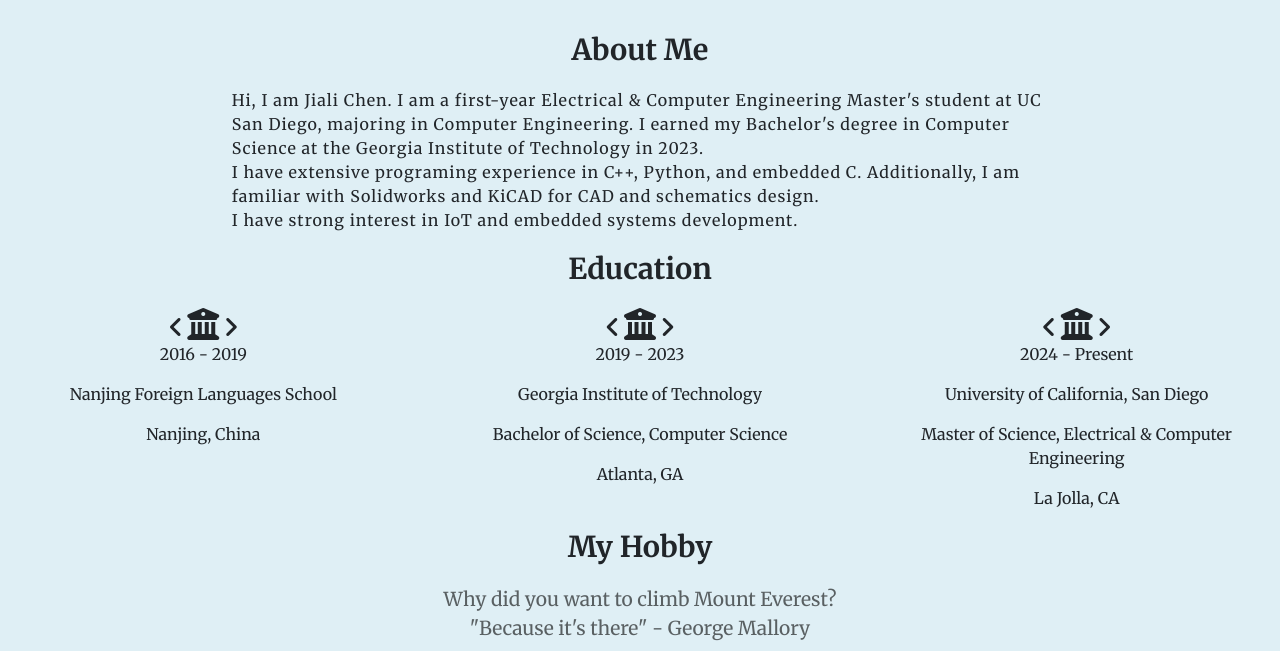
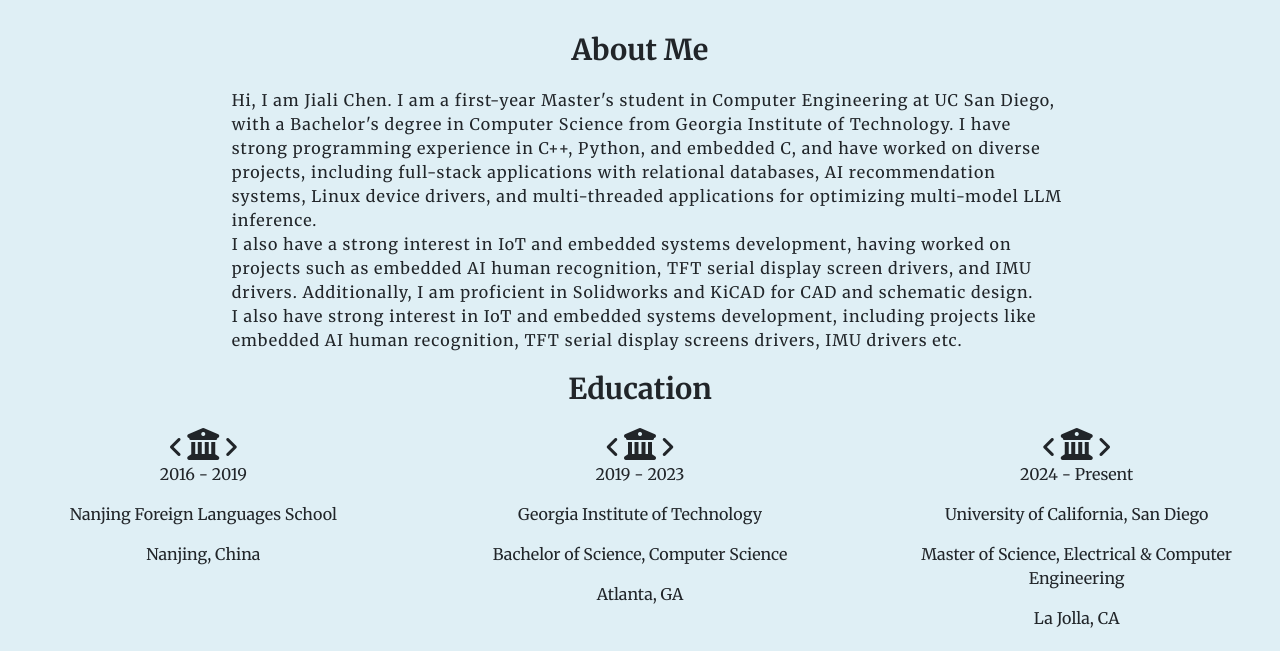
Before and after one commit to Gary-ChenJL/Gary-ChenJL.github.io, a plain HTML site: page index.html in a window 1280 px wide. Shown: the part 1098-1749 px from the top of the page. Drawn offline with nearby package versions, Linux system fonts and the light colour scheme.

Commit message:
update detailed about me section

```diff
--- a/index.html
+++ b/index.html
@@ -105,11 +105,16 @@
 			<div class="row about-me pl-3">
 				<div class="col-lg-8" style="margin: auto;">
 					<p style="letter-spacing: 1px">Hi, I am Jiali Chen.
-						I am a first-year Electrical & Computer Engineering Master's student at UC San Diego, majoring in Computer Engineering.
-						I earned my Bachelor's degree in Computer Science at the Georgia Institute of Technology in 2023.<br>
-						I have extensive programing experience in C++, Python, and embedded C. Additionally, I am familiar with Solidworks and
-						KiCAD for CAD and schematics design.<br>
-						I have strong interest in IoT and embedded systems development.</p>
+						I am a first-year Master's student in Computer Engineering at UC San Diego, with a Bachelor's
+						degree in Computer Science from Georgia Institute of Technology. I have strong programming
+						experience in C++, Python, and embedded C, and have worked on diverse projects, including
+						full-stack applications with relational databases, AI recommendation systems, Linux device
+						drivers, and multi-threaded applications for optimizing multi-model LLM inference. <br>
+						I also have a strong interest in IoT and embedded systems development, having worked on projects such as embedded AI
+						human recognition, TFT serial display screen drivers, and IMU drivers. Additionally, I am
+						proficient in Solidworks and KiCAD for CAD and schematic design.<br>
+						I also have strong interest in IoT and embedded systems development, including projects like
+						embedded AI human recognition, TFT serial display screens drivers, IMU drivers etc.</p>
 				</div>
 			</div>
 			<!-- About me part ends -->
@@ -178,8 +183,7 @@
 					<div class="caption">Denali National Park</div>
 				</div>
 				<div class="photo">
-					<img src="./assets/glacier.jpg" alt="Photo 2"
-						onclick="enlargeImage('./assets/glacier.jpg')">
+					<img src="./assets/glacier.jpg" alt="Photo 2" onclick="enlargeImage('./assets/glacier.jpg')">
 					<div class="caption">Ice Climbing on Matanuska glacier, Alaska</div>
 				</div>
 				<div class="photo">
@@ -190,18 +194,15 @@
 			</div>
 			<div class="gallery">
 				<div class="photo">
-					<img src="./assets/sequoia.jpg" alt="Photo 4"
-						onclick="enlargeImage('./assets/sequoia.jpg')">
+					<img src="./assets/sequoia.jpg" alt="Photo 4" onclick="enlargeImage('./assets/sequoia.jpg')">
 					<div class="caption">Sequoia National Park</div>
 				</div>
 				<div class="photo">
-					<img src="./assets/wugong.jpg" alt="Photo 5"
-						onclick="enlargeImage('./assets/wugong.jpg')">
+					<img src="./assets/wugong.jpg" alt="Photo 5" onclick="enlargeImage('./assets/wugong.jpg')">
 					<div class="caption">Wugong Mountain, China</div>
 				</div>
 				<div class="photo">
-					<img src="./assets/yosemite.jpg" alt="Photo 6"
-						onclick="enlargeImage('./assets/yosemite.jpg')">
+					<img src="./assets/yosemite.jpg" alt="Photo 6" onclick="enlargeImage('./assets/yosemite.jpg')">
 					<div class="caption">Yosemite National Park</div>
 				</div>
 			</div>
```
